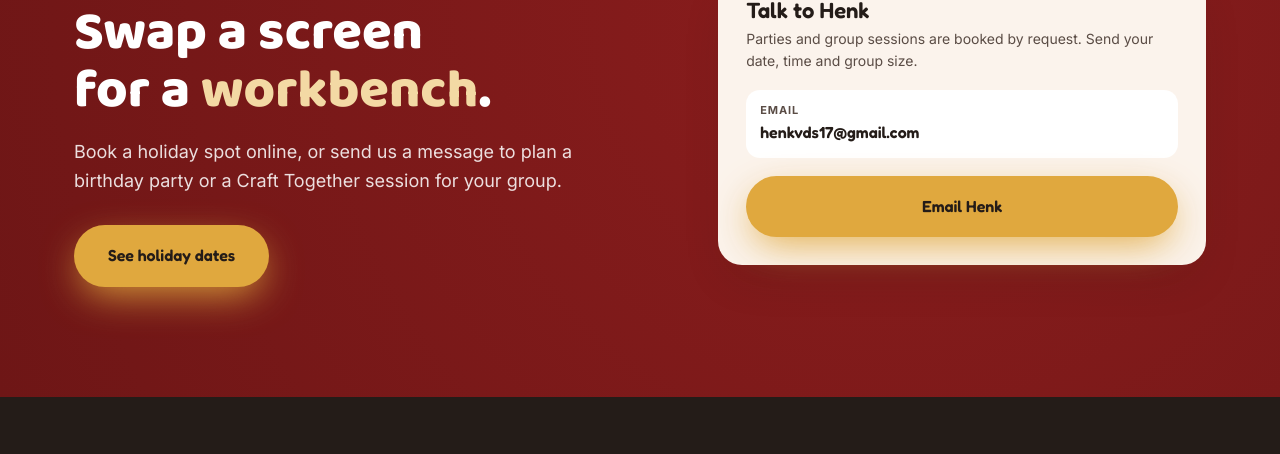
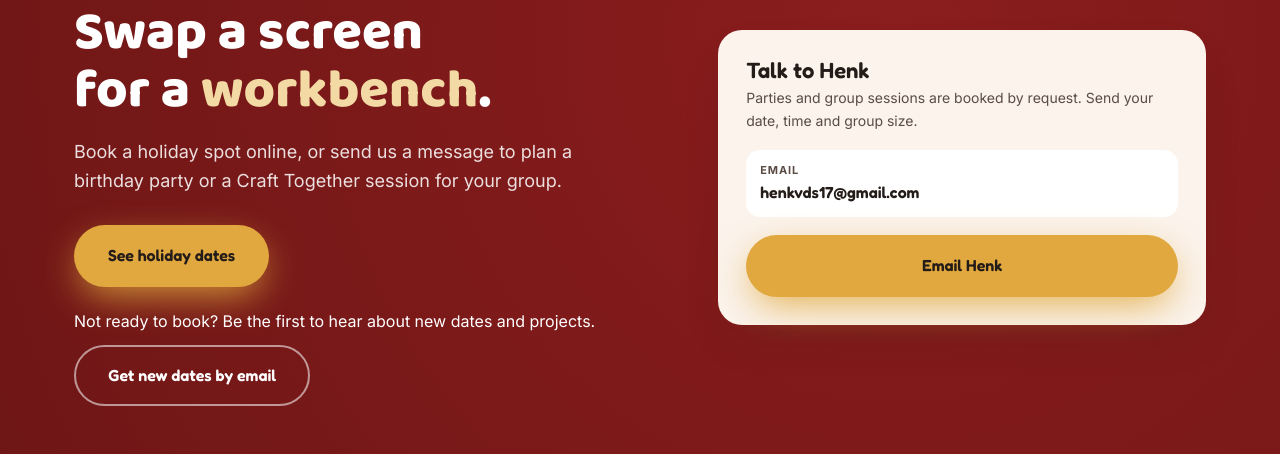
Before and after one commit to henkvds17-alt/prowell-woodskills-website, a plain HTML site: page index.html in a window 1280 px wide. Shown: the part 7524-7978 px from the top of the page. Drawn offline with Linux system fonts and the light colour scheme; a script that the page names is missing.

Commit message:
Add email sign-up button (Wix standalone form) to contact section
Co-Authored-By: Claude Opus 5.5 <noreply@anthropic.com>
Claude-Session: https://claude.ai/code/session_01PL3Pd6HhJaELh8fp69QtTL

```diff
--- a/index.html
+++ b/index.html
@@ -815,6 +815,9 @@ fbq('track','PageView');
       <h2>Swap a screen for a <em>workbench</em>.</h2>
       <p class="lead">Book a holiday spot online, or send us a message to plan a birthday party or a Craft Together session for your group.</p>
       <a href="#calendar" class="btn btn-primary">See holiday dates</a>
+      <!-- Email sign-up: Wix standalone form "Website email sign-up" (form 9c5733c4…) adds parents to Wix contacts as subscribers -->
+      <p style="margin-top:22px;margin-bottom:10px;">Not ready to book? Be the first to hear about new dates and projects.</p>
+      <a href="https://henkvds17.wixforms.com/f/7527384070309807159" class="btn btn-outline" target="_blank" rel="noopener">Get new dates by email</a>
     </div>
     <div class="contact-card reveal">
       <h3>Talk to Henk</h3>
```
